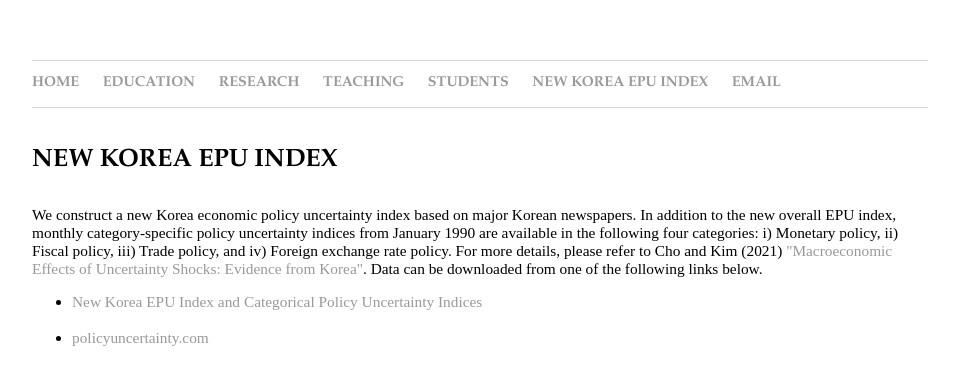
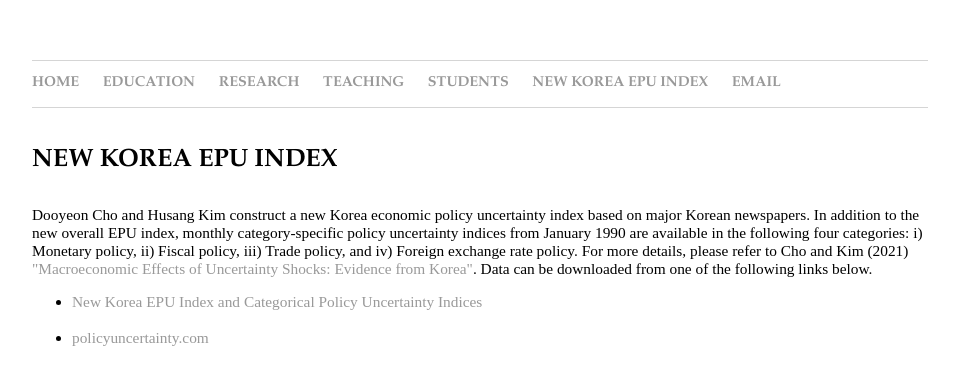
Before and after one commit to dooyeoncho/dooyeoncho.github.io, a Jekyll site: the page built from pages/new_korea_epu_index.html, in a window 1280 px wide. Shown: the top 385 px of the page, without its empty margins (160-1119 px from the left). Built offline with Jekyll 4.4.1, drawn with Linux system fonts in a browser that asks for light colours.

Commit message:
Update new_korea_epu_index.html

```diff
--- a/pages/new_korea_epu_index.html
+++ b/pages/new_korea_epu_index.html
@@ -10,7 +10,7 @@ title: Dooyeon Cho - new korea epu index
 <h1 class="headerstyle">NEW KOREA EPU INDEX</h1>
 </div>
 <div>
-			<div>We construct a new Korea economic policy uncertainty index based on major Korean newspapers. In addition to the new overall EPU index, monthly
+			<div>Dooyeon Cho and Husang Kim construct a new Korea economic policy uncertainty index based on major Korean newspapers. In addition to the new overall EPU index, monthly
         category-specific policy uncertainty indices from January 1990 are available in the following four categories: i) Monetary policy, ii) Fiscal policy,
         iii) Trade policy, and iv) Foreign exchange rate policy. For more details, please refer to Cho and Kim (2021) <a href="https://papers.ssrn.com/sol3/papers.cfm?abstract_id=4044587">"Macroeconomic Effects of Uncertainty
         Shocks: Evidence from Korea"</a>. Data can be downloaded from one of the following links below. &nbsp;
```
